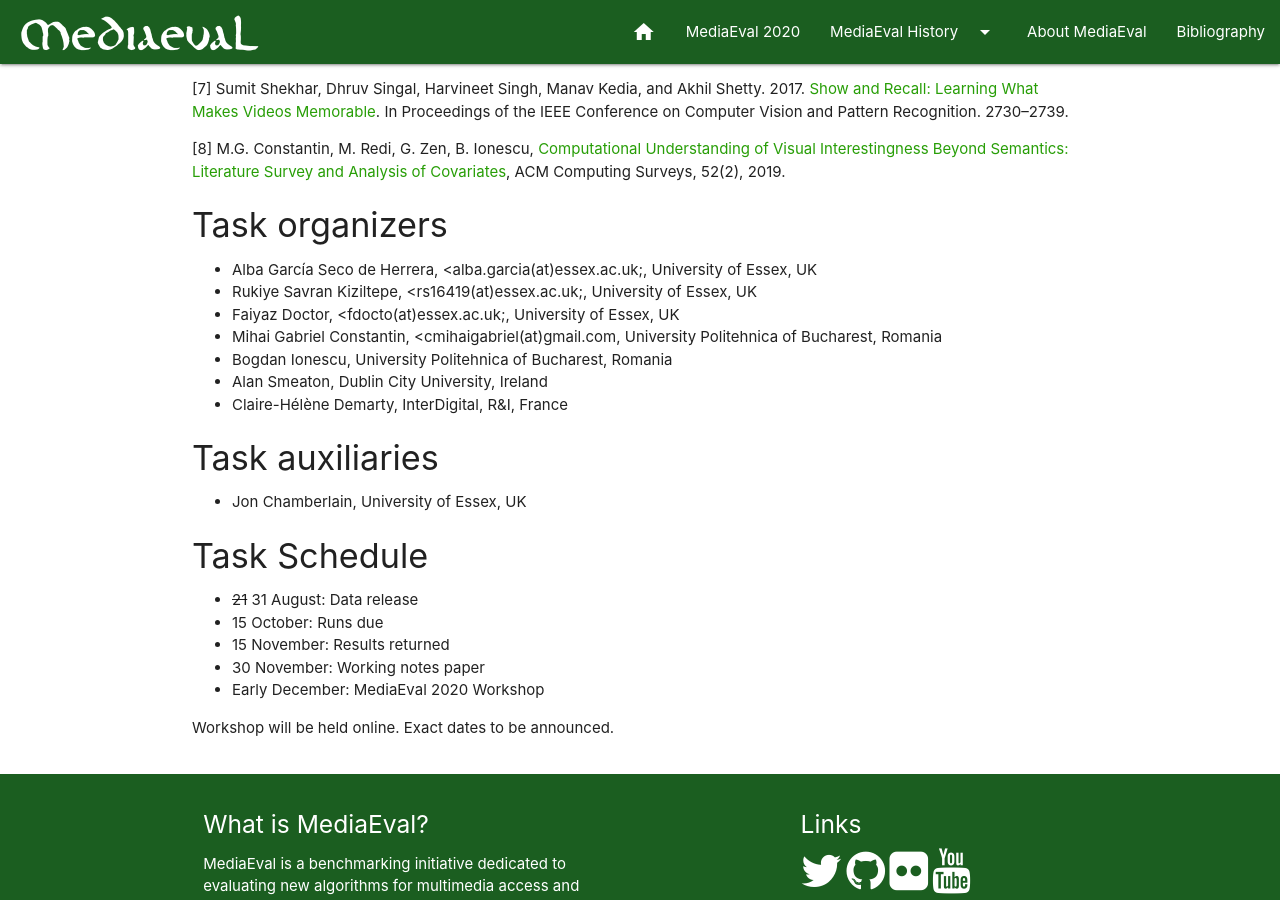
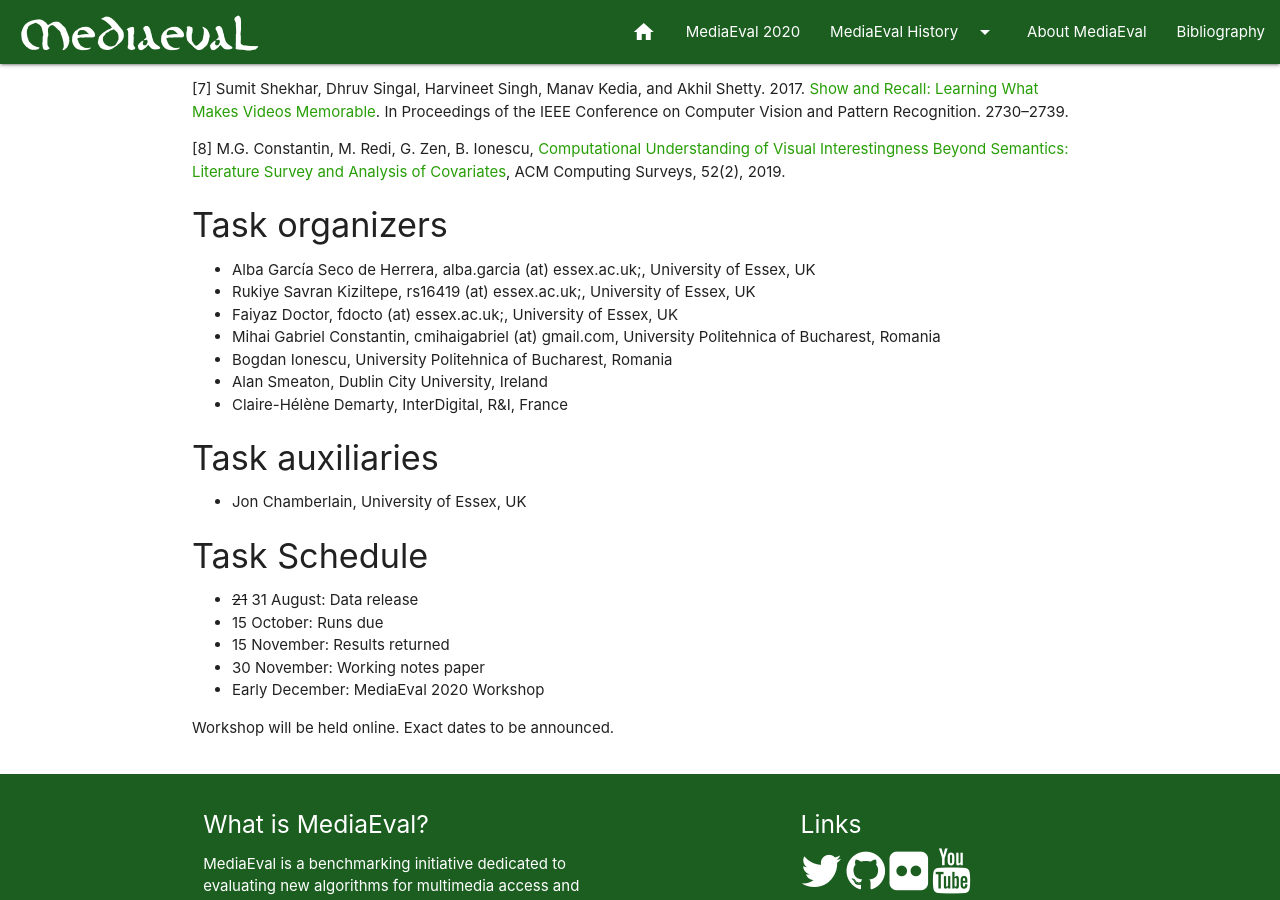
Before and after one commit to multimediaeval/multimediaeval.github.io, a Jekyll site: the page built from _editions/2020/tasks/memorability.md, in a window 1280 px wide and 900 px high, scrolled down 2032 px. Built offline with Jekyll 4.4.1, drawn with Linux system fonts in a browser that asks for light colours; part of the change alters nothing that is shown.

```diff
--- a/_editions/2020/tasks/memorability.md
+++ b/_editions/2020/tasks/memorability.md
@@ -61,10 +61,10 @@ The outputs of the prediction models – i.e., the predicted memorability scores
 [8] M.G. Constantin, M. Redi, G. Zen, B. Ionescu, [Computational Understanding of Visual Interestingness Beyond Semantics: Literature Survey and Analysis of Covariates](http://campus.pub.ro/lab7/bionescu/index_files/pub/2018_ACM_CSUR-draft.pdf), ACM Computing Surveys, 52(2), 2019.
 
 #### Task organizers
-* Alba García Seco de Herrera, &lt;alba.garcia(at)essex.ac.uk;, University of Essex, UK
-* Rukiye Savran Kiziltepe, &lt;rs16419(at)essex.ac.uk;, University of Essex, UK
-* Faiyaz Doctor, &lt;fdocto(at)essex.ac.uk;, University of Essex, UK
-* Mihai Gabriel Constantin, &lt;cmihaigabriel(at)gmail.com, University Politehnica of Bucharest, Romania
+* Alba García Seco de Herrera, alba.garcia (at) essex.ac.uk;, University of Essex, UK
+* Rukiye Savran Kiziltepe, rs16419 (at) essex.ac.uk;, University of Essex, UK
+* Faiyaz Doctor, fdocto (at) essex.ac.uk;, University of Essex, UK
+* Mihai Gabriel Constantin, cmihaigabriel (at) gmail.com, University Politehnica of Bucharest, Romania
 * Bogdan Ionescu, University Politehnica of Bucharest, Romania
 * Alan Smeaton, Dublin City University, Ireland
 * Claire-Hélène Demarty, InterDigital, R&I, France
```
